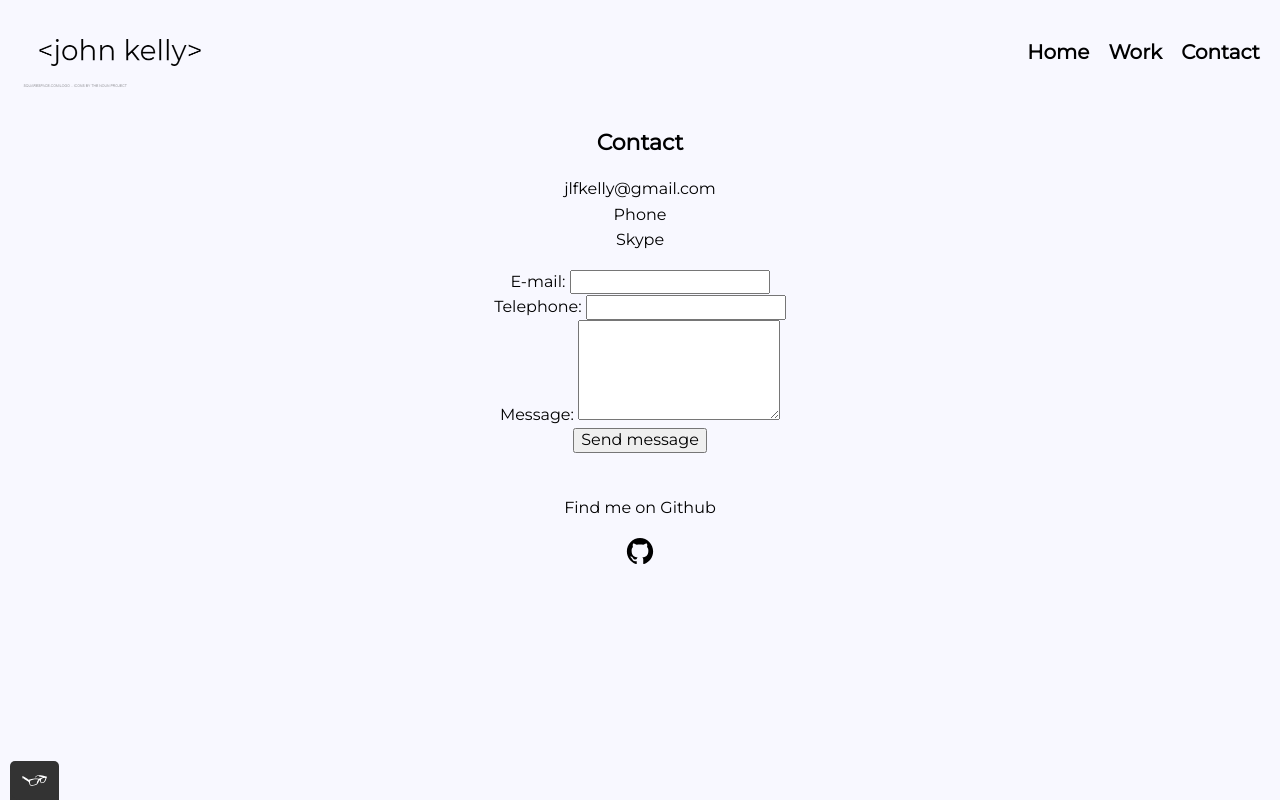
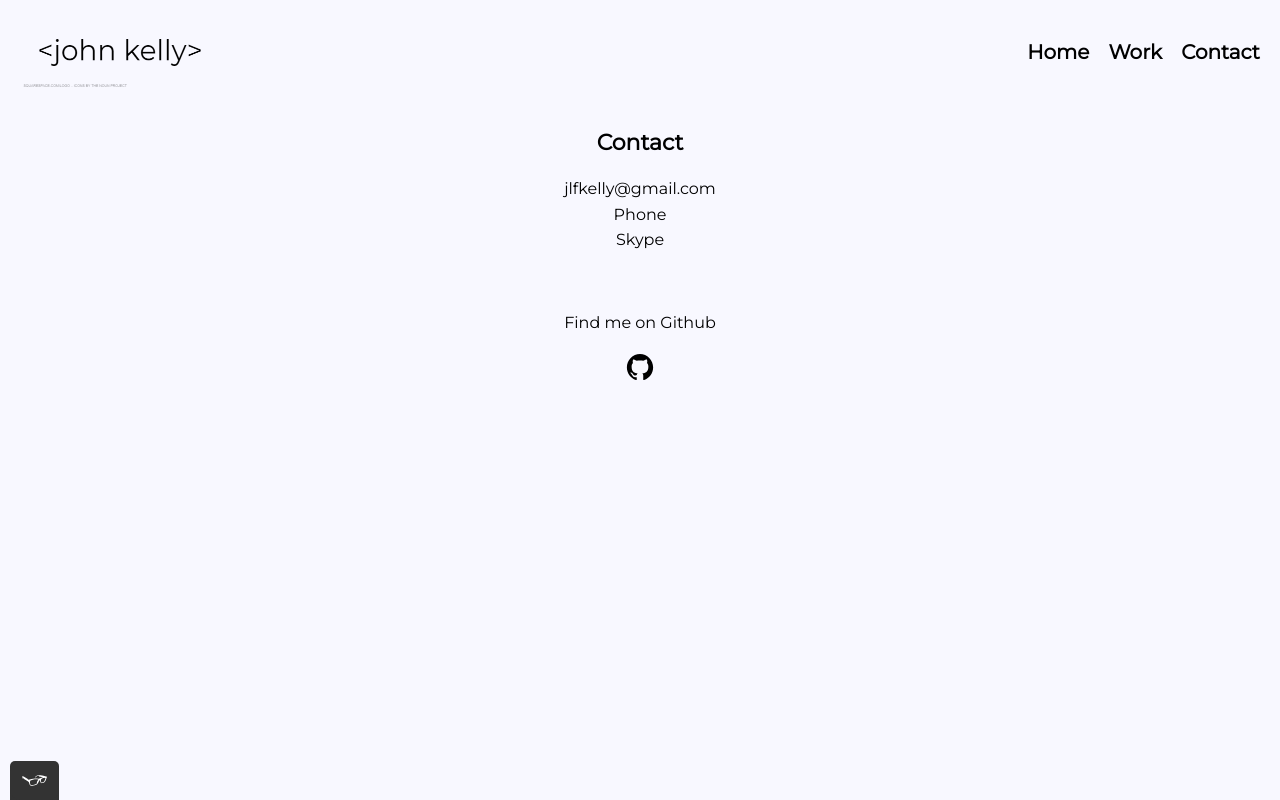
Before and after one commit to jkelly90/portfolio-website, a plain HTML site: page contact.html in a window 1280 px wide. Drawn offline with nearby package versions, Linux system fonts and the light colour scheme.

Commit message:
removed form

```diff
--- a/contact.html
+++ b/contact.html
@@ -36,7 +36,7 @@
       <a href="tel:+4915259951562">Phone</a><br>
       <a href="skype:jlfkelly">Skype</a><br>
   </div>
-  <form method="post">
+  <!--<form method="post">
     <label for="contact-email">E-mail: </label>
     <input type="email" required id="contact-email">
     <br>
@@ -47,7 +47,7 @@
     <textarea maxlength="240" required id="message"></textarea>
     <br>
     <input type="submit" value="Send message" id="message-button">
-  </form>
+  </form>-->
   <br>
   <footer class="page-footer">
     <p>Find me on Github</p>
```
